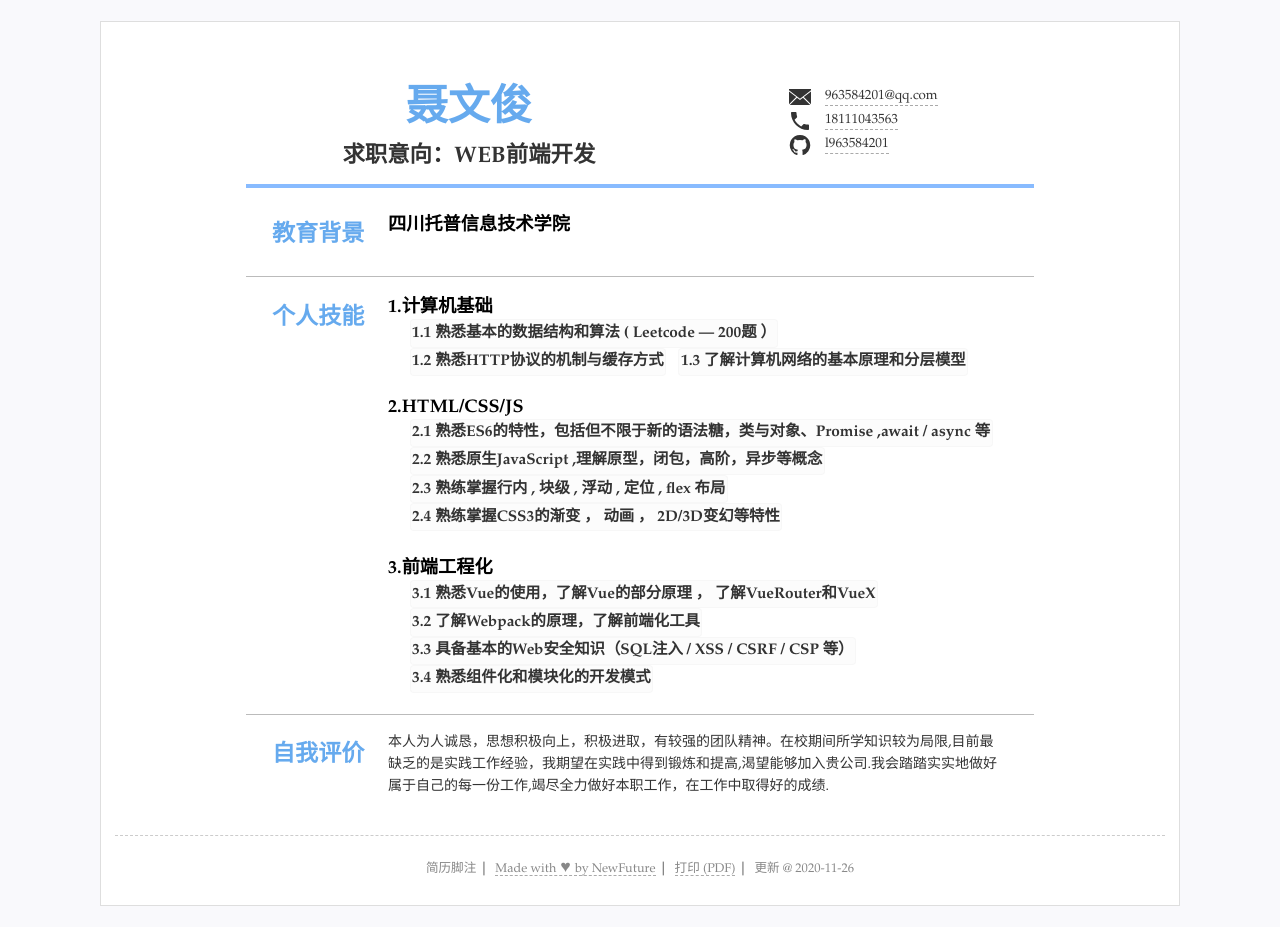
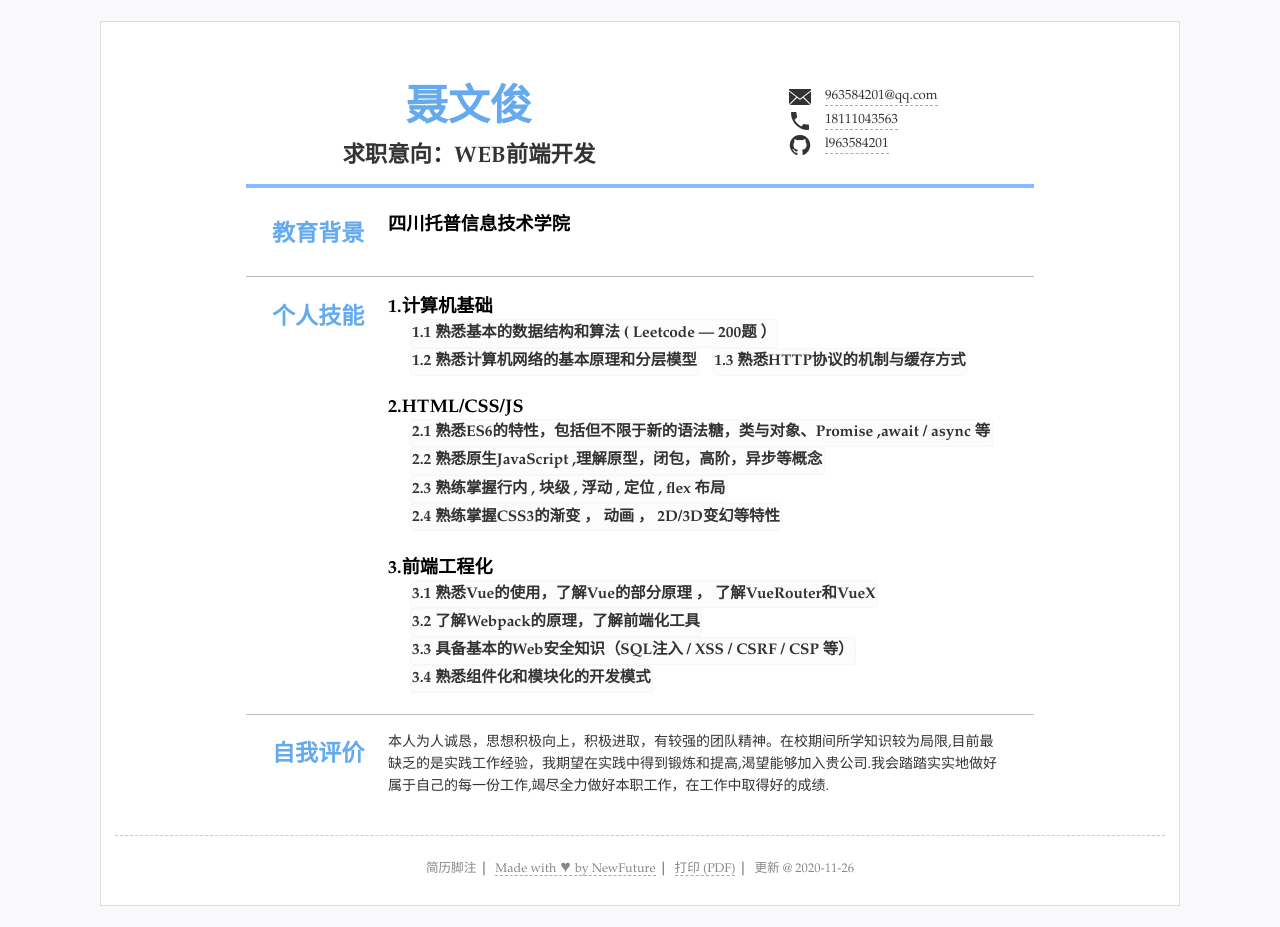
Before and after one commit to l963584201/CV, a Jekyll site: the page built from index.html, in a window 1280 px wide. Built offline with Jekyll 4.4.1, drawn with Linux system fonts in a browser that asks for light colours.

Commit message:
Update resume.yml

```diff
--- a/_data/resume.yml
+++ b/_data/resume.yml
@@ -41,8 +41,8 @@ main: #简历主要内容，
   - title: 1.计算机基础
     items: #itmems 可以小块的方式显示
     - 1.1 熟悉基本的数据结构和算法 ( Leetcode — 200题 ）
-    - 1.2 熟悉HTTP协议的机制与缓存⽅式
-    - 1.3 了解计算机⽹络的基本原理和分层模型
+    - 1.2 熟悉计算机网络的基本原理和分层模型
+    - 1.3 熟悉HTTP协议的机制与缓存方式
   - title: 2.HTML/CSS/JS
     items: #itmems 可以小块的方式显示
     - 2.1 熟悉ES6的特性，包括但不限于新的语法糖，类与对象、Promise ,await / async 等
```
